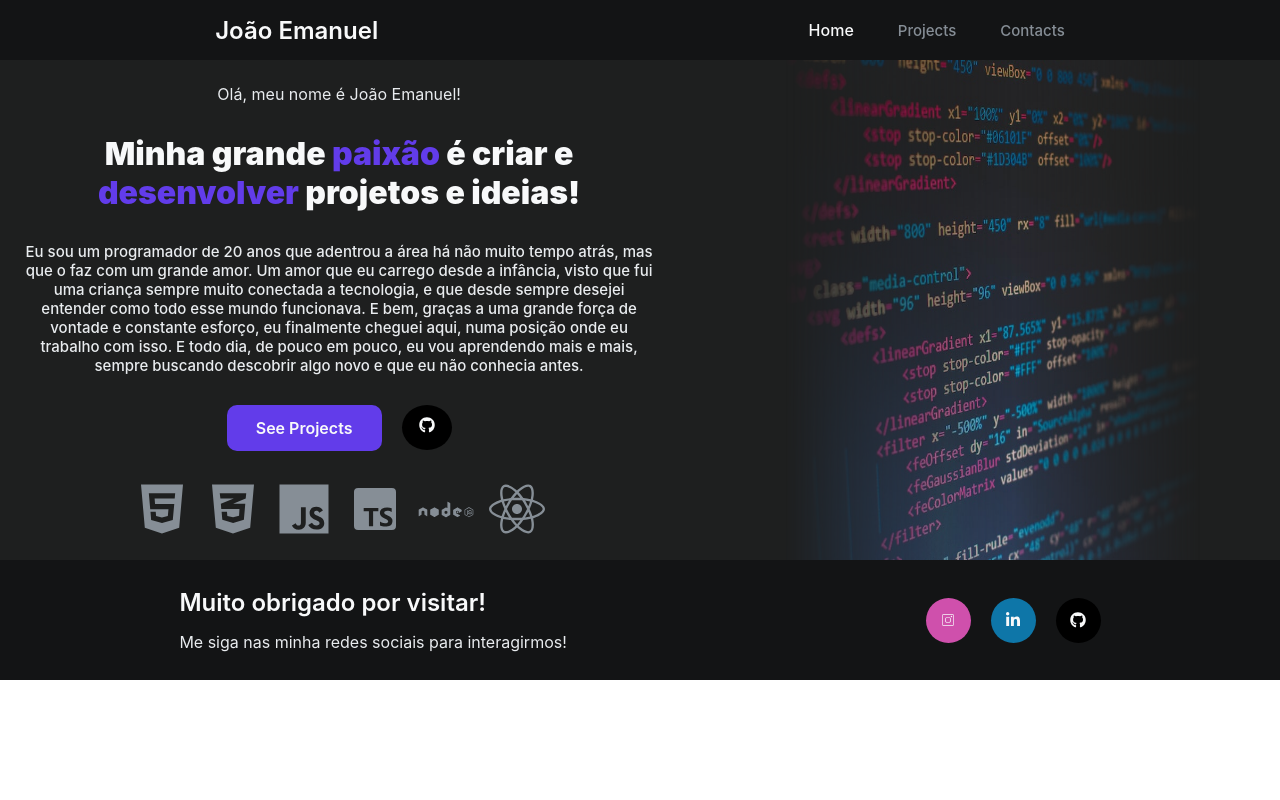
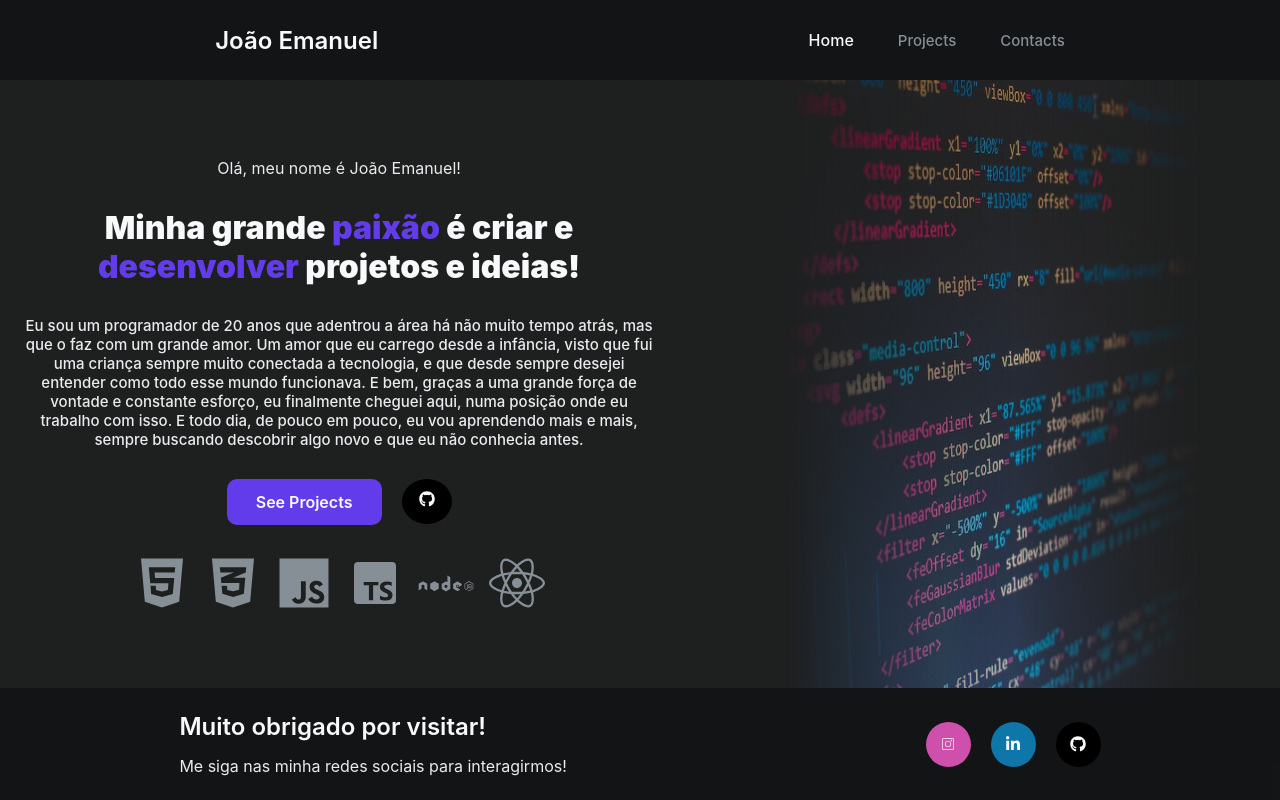
Before and after one commit to manukie/meu_portfolio, a React (Vite) app: page / in a window 1280 px wide. Built offline with nearby package versions, Linux system fonts and the light colour scheme; the HTML template or start-up script is replaced by a standard one.

Commit message:
fix: ajuste na proporção da dashboard e contacts page

```diff
--- a/src/pages/Contacts/styles.ts
+++ b/src/pages/Contacts/styles.ts
@@ -6,7 +6,7 @@ export const StyledHeader = styled.header`
   justify-content: space-around;
   align-items: center;
   background-color: var(--color-gray-600);
-  height: 6rem;
+  height: 10vh;
 
   @media (max-width: 768px) {
     flex-direction: column;
@@ -29,7 +29,7 @@ export const StyledFooter = styled.footer`
   flex-direction: row;
   justify-content: space-around;
   align-items: center;
-  height: 12rem;
+  height: 14vh;
   background-color: var(--color-gray-600);
 
   @media (max-width: 768px) {
@@ -130,7 +130,7 @@ export const PageContent = styled.div`
   flex-direction: row;
   justify-content: space-around;
   align-items: center;
-  height: 45rem;
+  height: 76vh;
   background-color: var(--color-gray-500);
 
   @media (max-width: 768px) {
--- a/src/pages/Dashboard/styles.ts
+++ b/src/pages/Dashboard/styles.ts
@@ -6,7 +6,7 @@ export const StyledHeader = styled.header`
   justify-content: space-around;
   align-items: center;
   background-color: var(--color-gray-600);
-  height: 6rem;
+  height: 10vh;
 
   @media (max-width: 768px) {
     flex-direction: column;
@@ -29,7 +29,7 @@ export const StyledFooter = styled.footer`
   flex-direction: row;
   justify-content: space-around;
   align-items: center;
-  height: 12rem;
+  height: 14vh;
   background-color: var(--color-gray-600);
 
   @media (max-width: 768px) {
@@ -130,7 +130,7 @@ export const PageContent = styled.div`
   flex-direction: row;
   align-items: center;
   justify-content: center;
-  height: 50rem;
+  height: 76vh;
   background-color: var(--color-gray-500);
   gap: 7rem;
 
```
